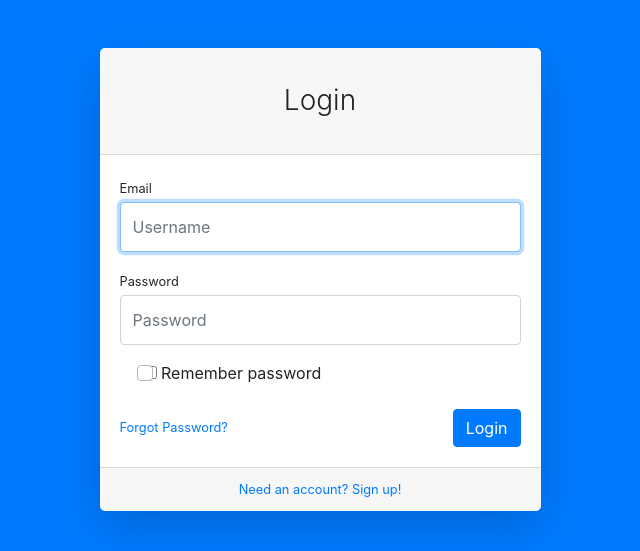
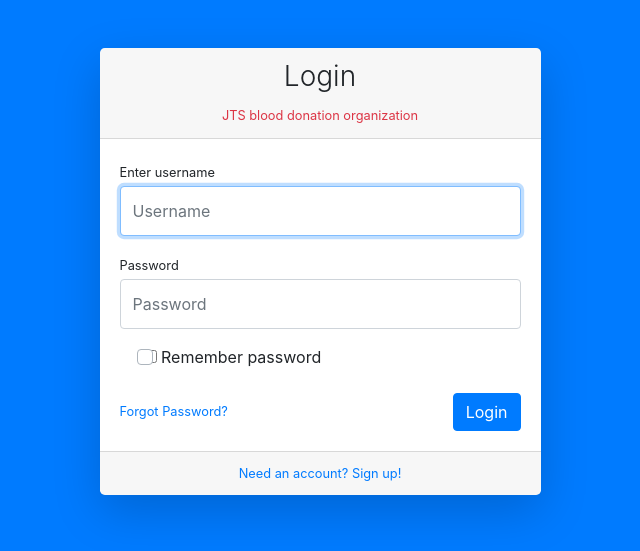
Before and after one commit to Ankitkumarji1323/blood-donation, a Django app: page /login/ in a window 1280 px wide. Shown: the top 551 px of the page, without its empty margins (320-960 px from the left). Run offline with Django 3.2, Linux system fonts and the light colour scheme; some libraries are stand-ins or nearby versions.

Commit message:
Login page beautification

```diff
--- a/blood/templates/auth/login.html
+++ b/blood/templates/auth/login.html
@@ -13,7 +13,10 @@
                     <div class="col-lg-5">
                         <div class="card shadow-lg border-0 rounded-lg mt-5">
                             <div class="card-header">
-                                <h3 class="text-center font-weight-light my-4">Login</h3>
+                                <h3 class="text-center font-weight-light">Login</h3>
+                                <div class="text-center">
+                                    <small class="text-danger">JTS blood donation organization</small>
+                                </div>
                                 {% if form.errors %}
                                     <p class="alert alert-danger" role="alert">Your username and password didn't
                                         match.Please try again.
@@ -24,7 +27,7 @@
                                 <form method="post" action="{% url 'login' %}">
                                     {% csrf_token %}
                                     <div class="form-group">
-                                        <label class="small mb-1" for="username">Email</label>
+                                        <label class="small mb-1" for="username">Enter username</label>
                                         {{ form.username }}
                                     </div>
                                     <div class="form-group">
--- a/bloodDonation/settings.py
+++ b/bloodDonation/settings.py
@@ -39,6 +39,8 @@ INSTALLED_APPS = [
 
     'blood',
 ]
+
+EMAIL_BACKEND = 'django.core.mail.backends.console.EmailBackend'  # During development only
 
 MIDDLEWARE = [
     'django.middleware.security.SecurityMiddleware',
```
